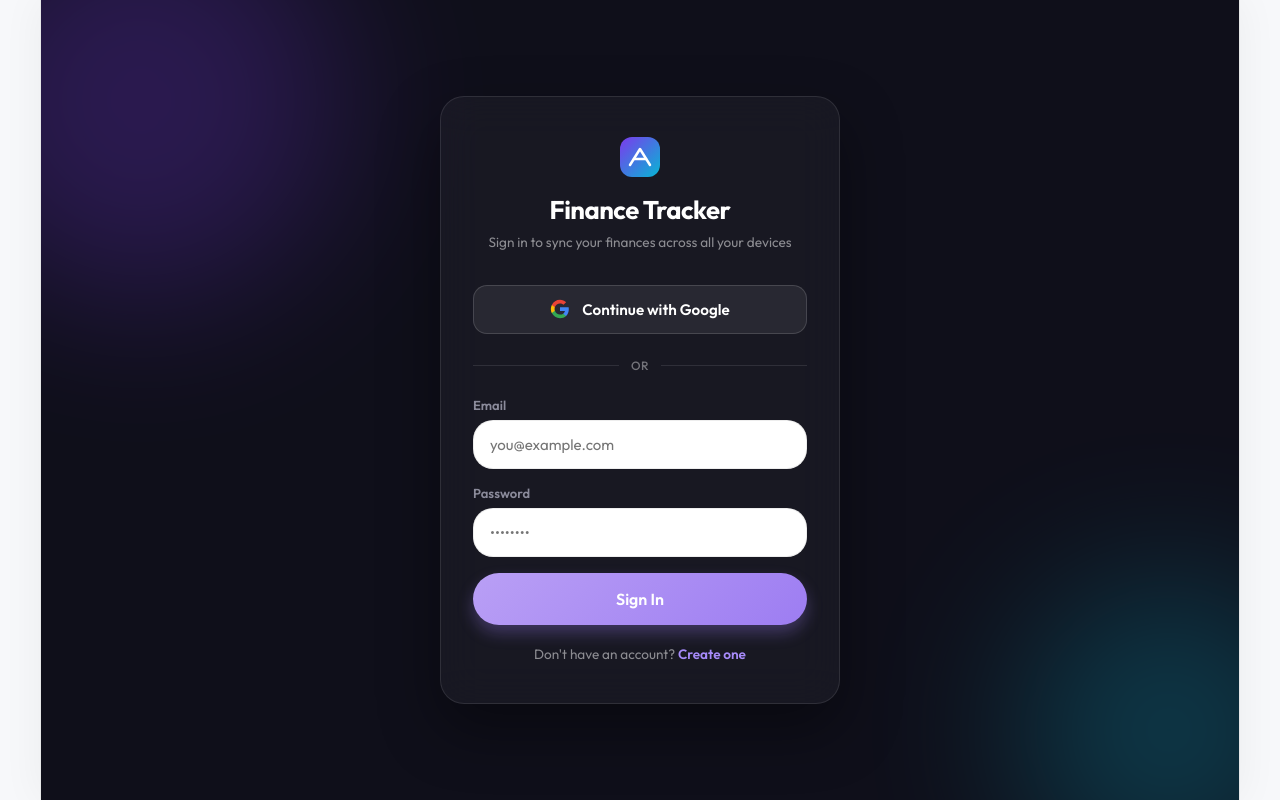
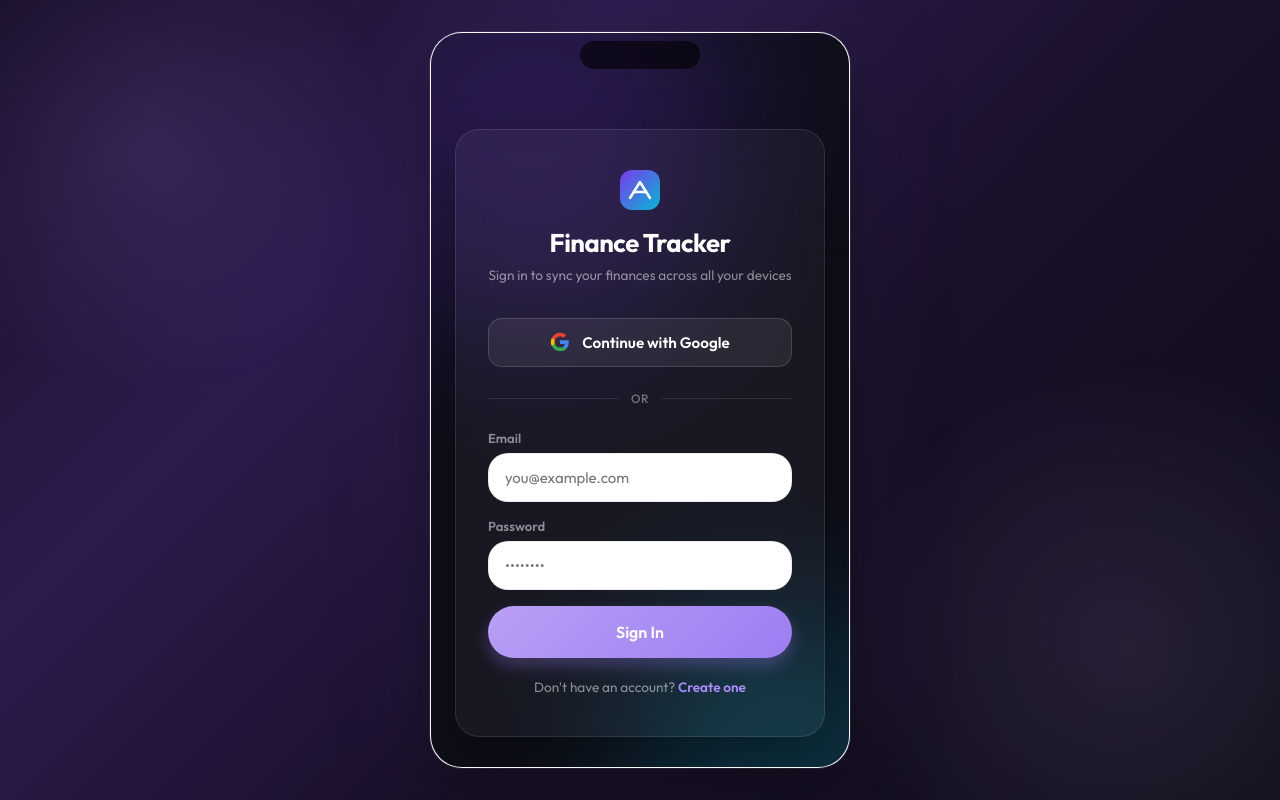
Before and after one commit to Nitik001/Expense-Tracker, a React (Vite) app: page / in a window 1280 px wide. Built offline with nearby package versions, Linux system fonts and the light colour scheme; no server answers.

Commit message:
style: complete redesign - centered phone frame with premium dark purple background on desktop

```diff
--- a/src/components/AppLayout.css
+++ b/src/components/AppLayout.css
@@ -11,16 +11,5 @@
   flex: 1;
   overflow-y: auto;
   overflow-x: hidden;
-  padding-bottom: 80px; /* Space for bottom nav on mobile */
+  padding-bottom: 80px; /* Space for bottom nav */
 }
-
-@media (min-width: 768px) {
-  .app-layout {
-    flex-direction: row;
-  }
-
-  .content-area {
-    padding-bottom: 0;
-    padding-left: 80px; /* Space for side nav on desktop */
-  }
-}
--- a/src/components/BottomNav.css
+++ b/src/components/BottomNav.css
@@ -72,34 +72,3 @@
 .fab-button:active {
   transform: scale(0.95);
 }
-
-@media (min-width: 768px) {
-  .bottom-nav {
-    top: 0;
-    right: auto;
-    width: 80px;
-    height: 100%;
-    flex-direction: column;
-    justify-content: center;
-    gap: 32px;
-    border-top-left-radius: 0;
-    border-top-right-radius: 0;
-    border-right: 1px solid var(--color-border);
-    padding: 20px 0;
-    box-shadow: 4px 0 20px rgba(0, 0, 0, 0.03);
-  }
-
-  .nav-item {
-    width: 100%;
-    gap: 8px;
-  }
-
-  .nav-fab-container {
-    margin: 20px 0;
-  }
-
-  .fab-button {
-    position: relative;
-    bottom: 0;
-  }
-}
--- a/src/index.css
+++ b/src/index.css
@@ -72,19 +72,19 @@ html {
 
 body {
   font-family: var(--font-family);
-  background-color: var(--color-background);
+  background-color: #1a1028;
   color: var(--color-text);
   -webkit-font-smoothing: antialiased;
   -moz-osx-font-smoothing: grayscale;
   display: flex;
   justify-content: center;
-  align-items: flex-start;
+  align-items: center;
   min-height: 100vh;
   margin: 0;
   transition: background-color 0.3s ease, color 0.3s ease;
 }
 
-/* App Container */
+/* App Container — mobile: full screen */
 #root {
   width: 100%;
   max-width: 100%;
@@ -96,12 +96,69 @@ body {
   flex-direction: column;
 }
 
+/* ═══════════════════════════════════════════════
+   DESKTOP: Centered phone frame with branded BG
+   ═══════════════════════════════════════════════ */
 @media (min-width: 768px) {
+  body {
+    background: linear-gradient(135deg, #1a1028 0%, #2d1b4e 30%, #1a1028 60%, #0f0f1a 100%);
+    background-attachment: fixed;
+    position: relative;
+    overflow: hidden;
+  }
+
+  /* Decorative blurred orbs behind the phone frame */
+  body::before {
+    content: '';
+    position: fixed;
+    width: 500px;
+    height: 500px;
+    background: radial-gradient(circle, rgba(157, 125, 242, 0.15) 0%, transparent 70%);
+    top: -100px;
+    left: -100px;
+    border-radius: 50%;
+    pointer-events: none;
+    z-index: 0;
+  }
+  body::after {
+    content: '';
+    position: fixed;
+    width: 600px;
+    height: 600px;
+    background: radial-gradient(circle, rgba(216, 180, 254, 0.1) 0%, transparent 70%);
+    bottom: -150px;
+    right: -150px;
+    border-radius: 50%;
+    pointer-events: none;
+    z-index: 0;
+  }
+
   #root {
-    max-width: 1200px;
-    border-left: 1px solid var(--color-border);
-    border-right: 1px solid var(--color-border);
-    box-shadow: 0 0 40px rgba(0, 0, 0, 0.05);
+    max-width: 420px;
+    height: 92vh;
+    border-radius: 32px;
+    box-shadow:
+      0 0 0 1px rgba(255, 255, 255, 0.08),
+      0 25px 80px rgba(0, 0, 0, 0.5),
+      0 0 120px rgba(157, 125, 242, 0.12);
+    border: 1px solid rgba(255, 255, 255, 0.06);
+    position: relative;
+    z-index: 1;
+  }
+
+  /* Subtle notch indicator at the top */
+  #root::before {
+    content: '';
+    position: absolute;
+    top: 8px;
+    left: 50%;
+    transform: translateX(-50%);
+    width: 120px;
+    height: 28px;
+    background: rgba(0, 0, 0, 0.6);
+    border-radius: 20px;
+    z-index: 9999;
+    pointer-events: none;
   }
 }
 
--- a/src/views/Home.css
+++ b/src/views/Home.css
@@ -218,51 +218,3 @@
   flex-direction: column;
   gap: 4px;
 }
-
-@media (min-width: 768px) {
-  .home-header {
-    border-bottom-left-radius: 40px;
-    border-bottom-right-radius: 40px;
-    padding: 60px 40px 120px 40px;
-  }
-
-  .home-content {
-    display: grid;
-    grid-template-columns: 350px 1fr;
-    gap: 32px;
-    padding: 0 40px;
-    max-width: 1100px;
-    margin-left: auto;
-    margin-right: auto;
-    margin-top: -80px;
-  }
-
-  .home-right-col {
-    background-color: var(--color-surface);
-    border-radius: 24px;
-    padding: 24px;
-    box-shadow: var(--shadow-sm);
-    display: flex;
-    flex-direction: column;
-    max-height: calc(100vh - 140px);
-  }
-
-  .transaction-list {
-    overflow-y: auto;
-    padding-right: 8px;
-    margin-right: -8px;
-  }
-
-  .transaction-list::-webkit-scrollbar {
-    width: 4px;
-  }
-  .transaction-list::-webkit-scrollbar-thumb {
-    background-color: var(--color-border);
-    border-radius: 4px;
-  }
-
-  .home-right-col .section-title {
-    margin-top: 0;
-    margin-bottom: 20px;
-  }
-}
--- a/src/views/Home.jsx
+++ b/src/views/Home.jsx
@@ -103,7 +103,6 @@ const Home = () => {
       </div>
 
       <div className="home-content">
-        <div className="home-left-col">
         <div className="money-cards flex gap-4">
           <div className="money-card">
             <div className="card-icon income-icon">
@@ -137,9 +136,7 @@ const Home = () => {
             {t('home.view')} <ChevronRight size={16} />
           </span>
         </div>
-        </div>
 
-        <div className="home-right-col">
         <div className="section-title flex justify-between items-center mt-4">
           <h2 className="text-lg font-semibold">{t('home.transactions')}</h2>
         </div>
@@ -216,7 +213,6 @@ const Home = () => {
           )}
         </div>
       </div>
-      </div>
 
       <UpcomingSheet isOpen={upcomingOpen} onClose={() => setUpcomingOpen(false)} />
     </div>
--- a/src/views/Plan.css
+++ b/src/views/Plan.css
@@ -134,11 +134,3 @@
   font-weight: 700;
   color: var(--color);
 }
-
-@media (min-width: 768px) {
-  .plan-view {
-    padding: 60px 40px;
-    max-width: 1000px;
-    margin: 0 auto;
-  }
-}
--- a/src/views/Projects.css
+++ b/src/views/Projects.css
@@ -1,14 +1,6 @@
 .projects-view {
   padding: 20px;
   padding-bottom: 90px;
-  min-height: 100vh;
+  min-height: 100%;
   background: var(--color-background);
 }
-
-@media (min-width: 768px) {
-  .projects-view {
-    padding: 60px 40px;
-    max-width: 1000px;
-    margin: 0 auto;
-  }
-}
--- a/src/views/Report.css
+++ b/src/views/Report.css
@@ -140,20 +140,3 @@
   border-radius: var(--radius-full);
   transition: width 1s ease-out;
 }
-
-@media (min-width: 768px) {
-  .report-view {
-    padding: 60px 40px;
-    max-width: 1000px;
-    margin: 0 auto;
-  }
-
-  .chart-container {
-    height: 350px;
-  }
-
-  .chart-inner {
-    width: 320px;
-    height: 320px;
-  }
-}
--- a/src/views/Settings.css
+++ b/src/views/Settings.css
@@ -95,23 +95,3 @@
   transform: translateX(24px);
   color: #7c3aed;
 }
-
-@media (min-width: 768px) {
-  .settings-view {
-    padding: 40px;
-    max-width: 1000px;
-    margin: 0 auto;
-  }
-
-  .settings-grid {
-    display: grid;
-    grid-template-columns: 1fr 1fr;
-    gap: 24px;
-    align-items: start;
-  }
-
-  .settings-section {
-    margin-top: 0 !important;
-    margin-bottom: 0 !important;
-  }
-}
--- a/src/views/Settings.jsx
+++ b/src/views/Settings.jsx
@@ -35,7 +35,7 @@ const Settings = () => {
         <h2 className="text-xl font-bold mr-auto ml-2">{t('settings.title')}</h2>
       </div>
 
-      <div className="settings-grid">
+
       {/* ── Account card ── */}
       {user && (
         <div className="settings-section mb-6">
@@ -186,7 +186,6 @@ const Settings = () => {
           </div>
         </div>
       </div>
-      </div>
     </div>
   );
 };
```
Lines whose indentation alone changed are shown as unchanged.
